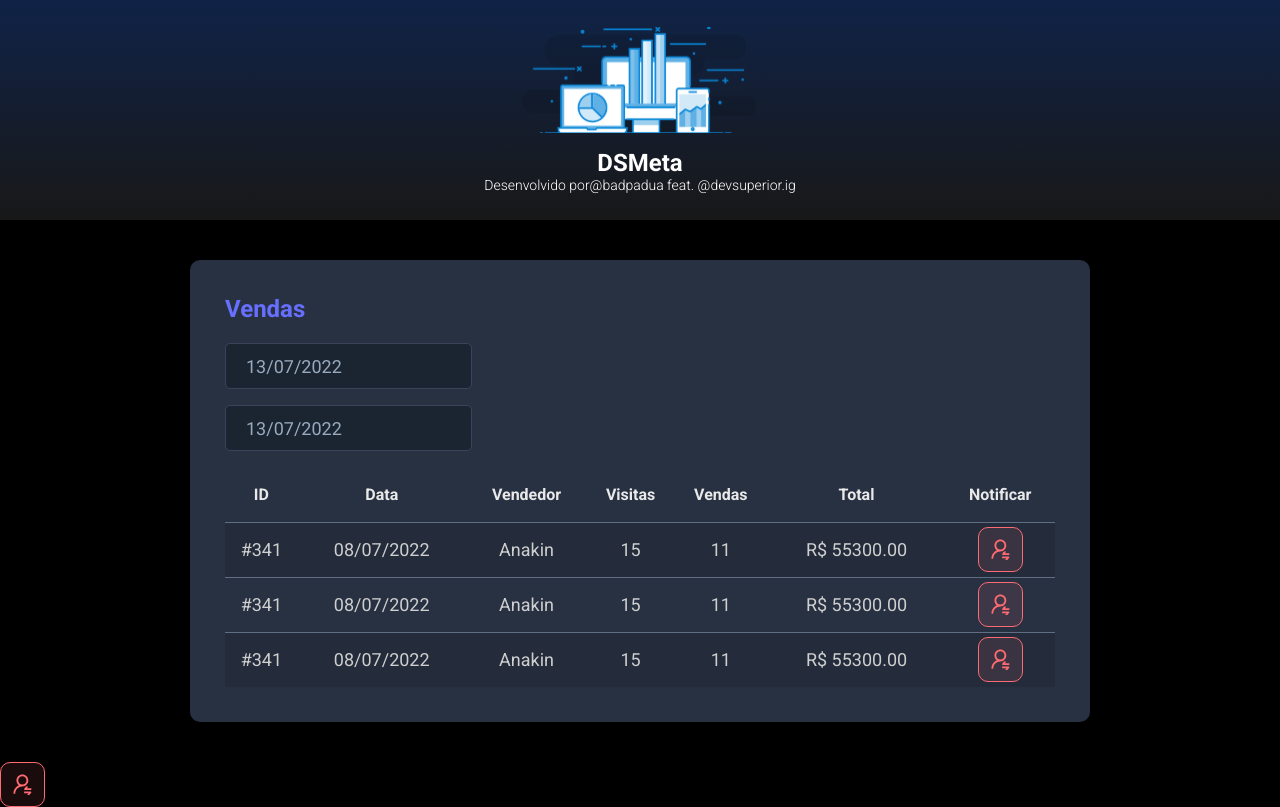
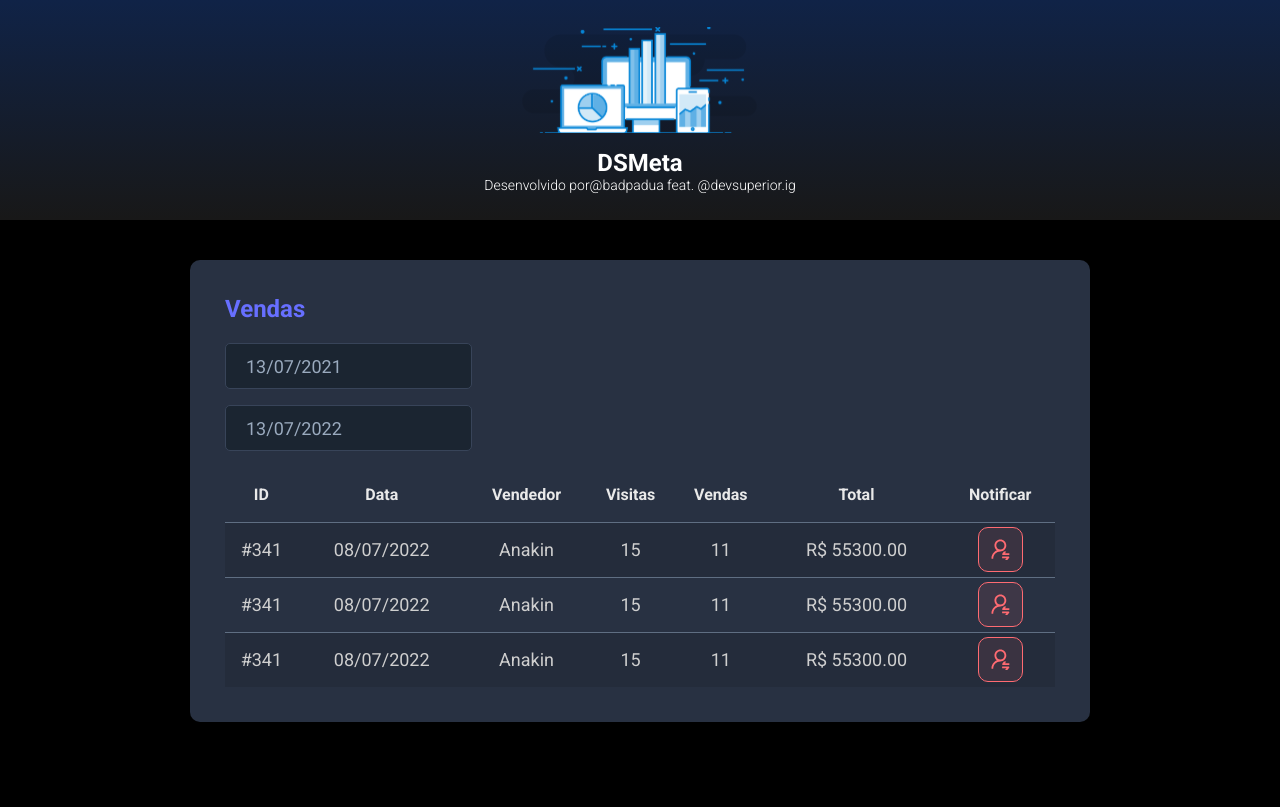
Before and after one commit to bapadua/ds-meta, a React (Vite) app in the folder frontend/: page / in a window 1280 px wide. Built offline with nearby package versions, Linux system fonts and the light colour scheme.

Commit message:
useState

```diff
--- a/frontend/src/App.tsx
+++ b/frontend/src/App.tsx
@@ -14,7 +14,6 @@
           </div>
         </section>
       </main>
-      <NotificationButton></NotificationButton>
     </>
 
   )
--- a/frontend/src/components/NotificationButton/index.tsx
+++ b/frontend/src/components/NotificationButton/index.tsx
@@ -1,5 +1,5 @@
-import icon from '../../assets/img/notification-icon.svg'
-import './styles.css'
+import icon from '../../assets/img/notification-icon.svg';
+import './styles.css';
 
 function NotificationButton() {
 
--- a/frontend/src/components/SalesCard/index.tsx
+++ b/frontend/src/components/SalesCard/index.tsx
@@ -1,9 +1,16 @@
-import NotificationButton from '../NotificationButton'
-import './styles.css'
+import NotificationButton from '../NotificationButton';
+import './styles.css';
 import DatePicker from "react-datepicker";
 import "react-datepicker/dist/react-datepicker.css";
+import { useState } from 'react';
 
 function SalesCard() {
+
+    const min = new Date(new Date().setDate(new Date().getDate() - 365));
+    const max = new Date()
+
+    const [minDate, setMinDate] = useState(min);
+    const [maxDate, setMaxDate] = useState(max);
 
     return (
         <>
@@ -12,16 +19,16 @@
                 <div>
                     <div className="dsmeta-form-control-container">
                         <DatePicker
-                            selected={new Date()}
-                            onChange={(date: Date) => { }}
+                            selected={minDate}
+                            onChange={(date: Date) => setMinDate(date)}
                             className="dsmeta-form-control"
                             dateFormat="dd/MM/yyyy"
                         />
                     </div>
                     <div className="dsmeta-form-control-container">
                         <DatePicker
-                            selected={new Date()}
-                            onChange={(date: Date) => { }}
+                            selected={maxDate}
+                            onChange={(date: Date) => setMaxDate(date)}
                             className="dsmeta-form-control"
                             dateFormat="dd/MM/yyyy"
                         />
```
